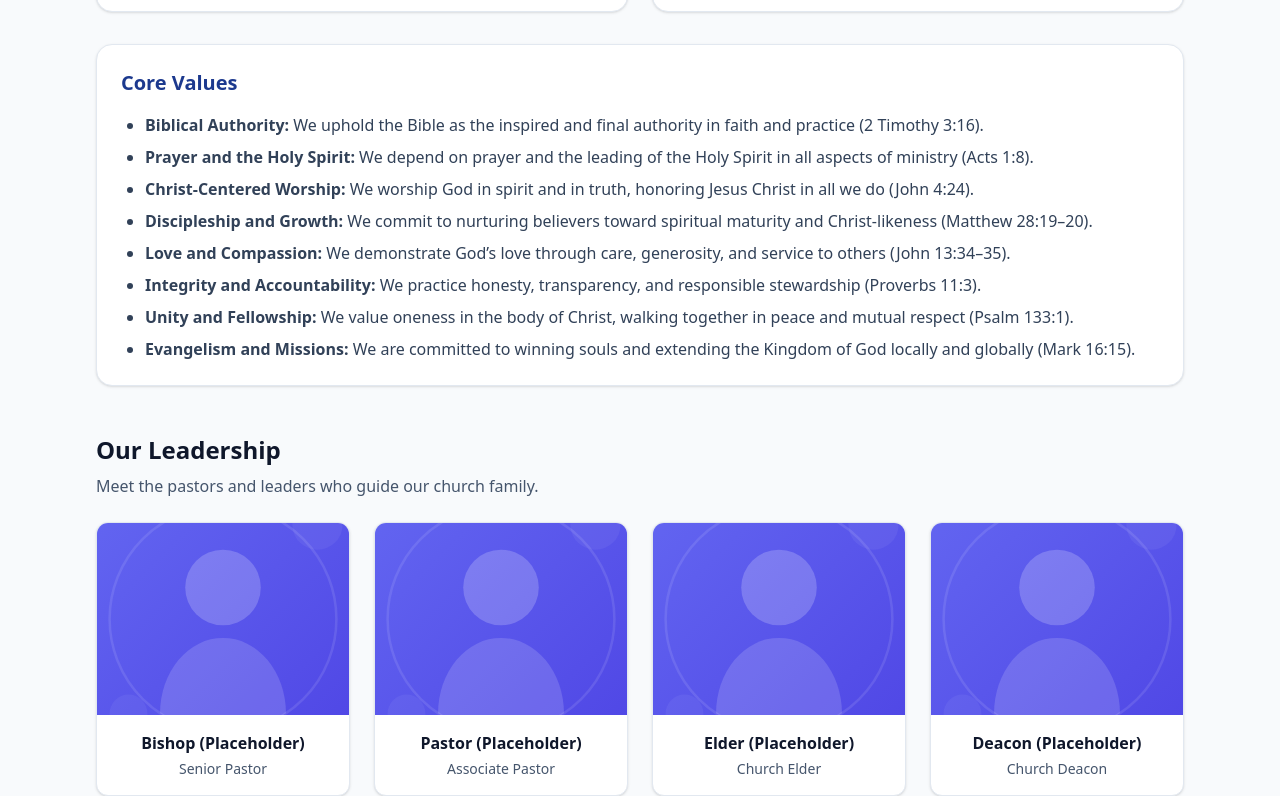
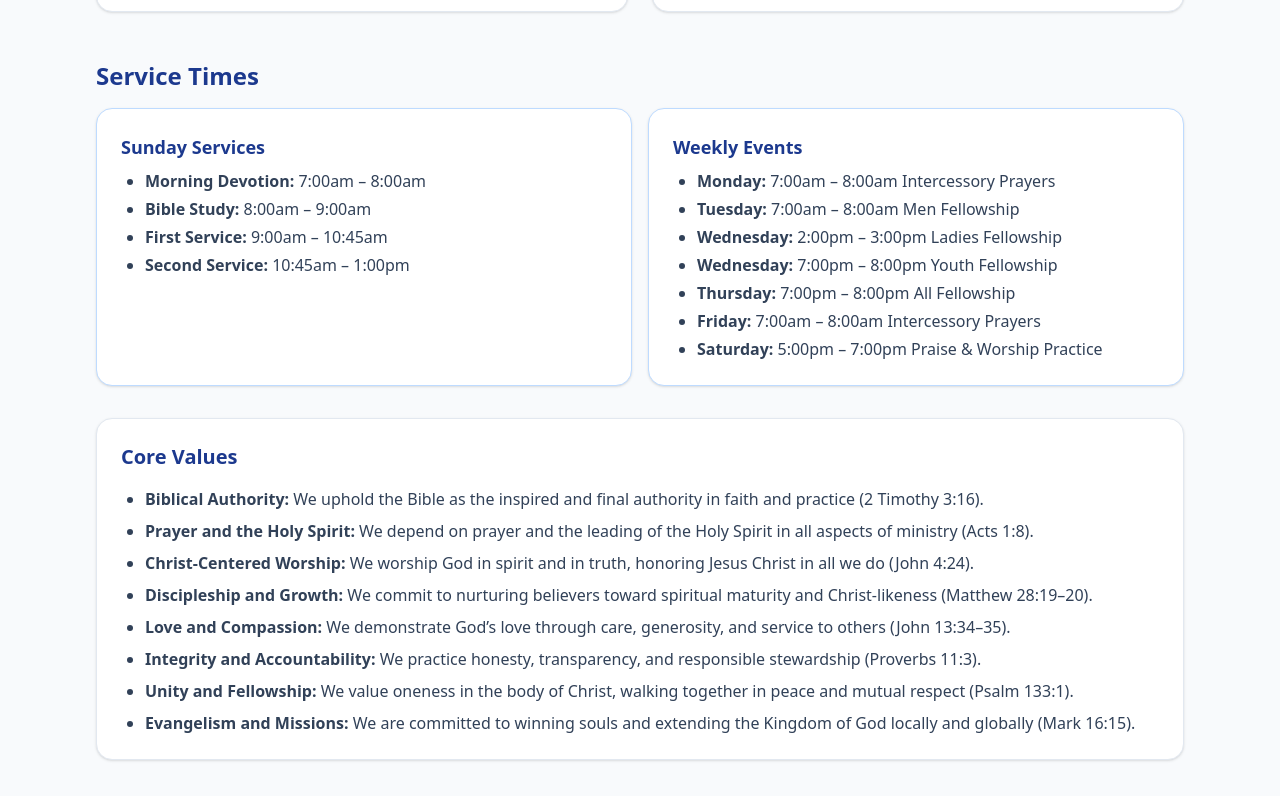
Before and after one commit to vouh/FGCK-44, a Next.js app: page /about in a window 1280 px wide. Shown: the part 866-1662 px from the top of the page. Built offline with nearby package versions, Linux system fonts and the light colour scheme.

Commit message:
Update About, Pastors, and Home pages: service times, office hours, and navigation links as requested

```diff
--- a/src/app/(site)/about/page.tsx
+++ b/src/app/(site)/about/page.tsx
@@ -56,6 +56,33 @@ export default function AboutPage() {
         </div>
       </div>
 
+        {/* Service Times & Weekly Events */}
+        <div className="mt-12">
+          <h3 className="text-2xl font-bold text-blue-900 mb-4">Service Times</h3>
+          <div className="mb-6 grid gap-4 md:grid-cols-2">
+            <div className="rounded-2xl border border-blue-200 bg-white p-6 shadow-sm">
+              <h4 className="text-lg font-bold text-blue-900 mb-2">Sunday Services</h4>
+              <ul className="list-disc pl-6 text-slate-700 space-y-1">
+                <li><strong>Morning Devotion:</strong> 7:00am – 8:00am</li>
+                <li><strong>Bible Study:</strong> 8:00am – 9:00am</li>
+                <li><strong>First Service:</strong> 9:00am – 10:45am</li>
+                <li><strong>Second Service:</strong> 10:45am – 1:00pm</li>
+              </ul>
+            </div>
+            <div className="rounded-2xl border border-blue-200 bg-white p-6 shadow-sm">
+              <h4 className="text-lg font-bold text-blue-900 mb-2">Weekly Events</h4>
+              <ul className="list-disc pl-6 text-slate-700 space-y-1">
+                <li><strong>Monday:</strong> 7:00am – 8:00am Intercessory Prayers</li>
+                <li><strong>Tuesday:</strong> 7:00am – 8:00am Men Fellowship</li>
+                <li><strong>Wednesday:</strong> 2:00pm – 3:00pm Ladies Fellowship</li>
+                <li><strong>Wednesday:</strong> 7:00pm – 8:00pm Youth Fellowship</li>
+                <li><strong>Thursday:</strong> 7:00pm – 8:00pm All Fellowship</li>
+                <li><strong>Friday:</strong> 7:00am – 8:00am Intercessory Prayers</li>
+                <li><strong>Saturday:</strong> 5:00pm – 7:00pm Praise & Worship Practice</li>
+              </ul>
+            </div>
+          </div>
+        </div>
       <div className="mt-8 rounded-2xl border border-slate-200 bg-white p-6 shadow-sm">
         <h3 className="text-xl font-bold text-blue-900 mb-4">Core Values</h3>
         <ul className="list-disc pl-6 space-y-2 text-slate-700">
@@ -70,17 +97,7 @@ export default function AboutPage() {
         </ul>
       </div>
 
-      {/* Leadership */}
-      <div className="mt-12">
-        <h3 className="text-2xl font-bold text-slate-900">Our Leadership</h3>
-        <p className="mt-2 text-slate-600">Meet the pastors and leaders who guide our church family.</p>
-        <div className="mt-6 grid gap-6 sm:grid-cols-2 lg:grid-cols-4">
-          <LeaderCard name="Bishop (Placeholder)" role="Senior Pastor" />
-          <LeaderCard name="Pastor (Placeholder)" role="Associate Pastor" />
-          <LeaderCard name="Elder (Placeholder)" role="Church Elder" />
-          <LeaderCard name="Deacon (Placeholder)" role="Church Deacon" />
-        </div>
-      </div>
+
 
       {/* Statement of Faith */}
       <div className="mt-12 rounded-2xl bg-blue-950 p-8 text-white">
--- a/src/app/(site)/page.tsx
+++ b/src/app/(site)/page.tsx
@@ -92,10 +92,10 @@ export default function HomePage() {
               ))}
             </div>
             <Link
-              href="/new-here"
+              href="/about#service-times"
               className="group rounded-lg bg-gradient-to-r from-blue-900 to-blue-800 px-5 py-2.5 text-sm font-bold text-white shadow-lg transition-all hover:from-blue-800 hover:to-blue-700 hover:scale-105"
             >
-              Get Directions
+              View Service Times
               <span className="inline-block transition-transform group-hover:translate-x-1"> →</span>
             </Link>
           </div>
--- a/src/app/(site)/pastors/page.tsx
+++ b/src/app/(site)/pastors/page.tsx
@@ -65,16 +65,12 @@ export default function PastorsPage() {
           <h3 className="text-lg font-bold text-slate-900">Office Hours</h3>
           <ul className="mt-4 space-y-3">
             <li className="flex items-center justify-between rounded-lg bg-slate-50 p-3">
-              <span className="text-slate-600">Monday - Friday</span>
-              <span className="font-bold text-slate-900">9:00 AM - 5:00 PM</span>
+              <span className="text-slate-600">Tuesday & Thursday</span>
+              <span className="font-bold text-slate-900">8:00 AM - 5:00 PM</span>
             </li>
             <li className="flex items-center justify-between rounded-lg bg-slate-50 p-3">
-              <span className="text-slate-600">Saturday</span>
+              <span className="text-slate-600">Other Hours</span>
               <span className="font-bold text-slate-900">By Appointment</span>
-            </li>
-            <li className="flex items-center justify-between rounded-lg bg-slate-50 p-3">
-              <span className="text-slate-600">Sunday</span>
-              <span className="font-bold text-slate-900">After Service</span>
             </li>
           </ul>
         </div>
--- a/src/components/site/HeroTextImageCarousel.tsx
+++ b/src/components/site/HeroTextImageCarousel.tsx
@@ -12,7 +12,7 @@ export const heroSlides = [
     description: "We are grateful for your presence and thankful that you are part of our fellowship. Join us every Sunday as we worship together.",
     image: "/images/test.png",
     buttons: [
-      { text: "Plan Your Visit →", href: "/new-here" },
+      { text: "Service Times", href: "/about#service-times" },
       { text: "Watch Sermons", href: "/sermons" }
     ]
   },
```
